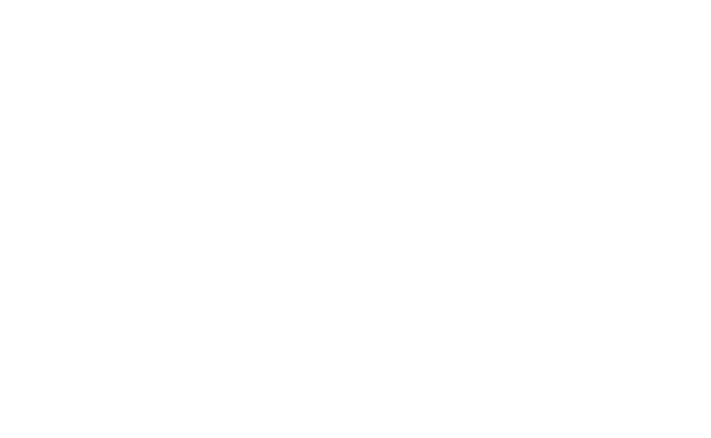
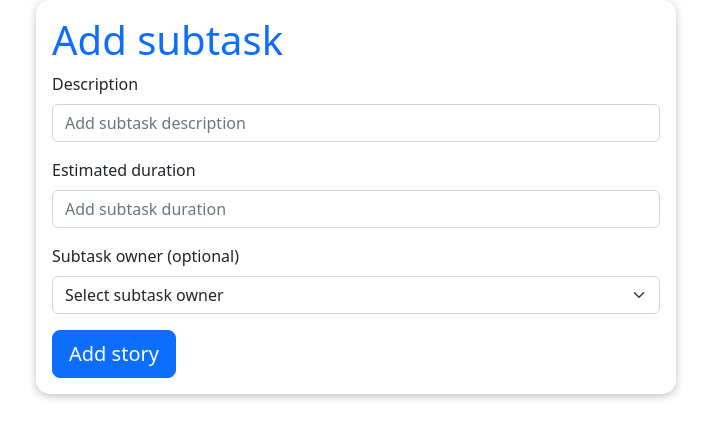
Before and after one commit to shanji97/SMRPOmarduk, a React (Create React App) app in the folder frontend/: page /add-subtask in a window 1280 px wide. Before the commit this address had no page. Shown: the top 438 px of the page, without its empty margins (284-995 px from the left). Built offline with nearby package versions, Linux system fonts and the light colour scheme.

Commit message:
add subtask form

```diff
--- a/frontend/src/App.tsx
+++ b/frontend/src/App.tsx
@@ -1,23 +1,25 @@
-import React, {Fragment} from 'react';
-import {BrowserRouter as Router, Routes, Route} from "react-router-dom";
-import './App.css';
+import React, { Fragment } from "react";
+import { BrowserRouter as Router, Routes, Route } from "react-router-dom";
+import "./App.css";
 import Home from "./pages/Home";
 import AddUser from "./pages/AddUser";
-import Login from './pages/Login';
-import ChangePassword from './pages/ChangePassword';
+import Login from "./pages/Login";
+import ChangePassword from "./pages/ChangePassword";
+import AddSubtask from "./pages/AddSubtask";
 
-import 'bootstrap/dist/css/bootstrap.min.css';
+import "bootstrap/dist/css/bootstrap.min.css";
 
 function App() {
   return (
     <Fragment>
       <Router>
-          <Routes>
-              <Route path='/' element={<Home />}/>
-              <Route path='/add-user' element={<AddUser />}/>
-              <Route path='/login' element={<Login />} />
-              <Route path='/change-password' element={<ChangePassword />} />
-          </Routes>
+        <Routes>
+          <Route path="/" element={<Home />} />
+          <Route path="/add-user" element={<AddUser />} />
+          <Route path="/login" element={<Login />} />
+          <Route path="/change-password" element={<ChangePassword />} />
+          <Route path="/add-subtask" element={<AddSubtask />} />
+        </Routes>
       </Router>
     </Fragment>
   );
--- /dev/null
+++ b/frontend/src/pages/AddSubtask.tsx
@@ -0,0 +1,105 @@
+import { useMemo, useState } from "react";
+import { Button } from "react-bootstrap";
+import Card from "../components/Card";
+import { Form } from "react-bootstrap";
+
+import classes from "./AddStory.module.css";
+import useValidateForm from "../hooks/useValidateForm";
+
+const AddSubtask = () => {
+  const [subtaskData, setSubtaskData] = useState({
+    description: "",
+    time: "",
+    ownerID: "",
+  });
+
+  // TODO get this from backend - this is just sample data
+  const allUsers: { id: string; name: string }[] = [
+    {
+      id: "asdsadsadadsa",
+      name: "Tim",
+    },
+    {
+      id: "zzzzzzzz",
+      name: "Jim",
+    },
+  ];
+
+  const [businessValueError, setBusinessValueError] = useState(false);
+
+  const { description, time, ownerID } = subtaskData;
+
+  const subtaskDataChangedHandler = (e: any) => {
+    console.log(e.target.name, e.target.value);
+    setSubtaskData((prevSubtaskData) => ({
+      ...prevSubtaskData,
+      [e.target.name]: e.target.value,
+    }));
+  };
+
+  const submitFormHandler = (e: React.FormEvent<HTMLFormElement>) => {
+    e.preventDefault();
+
+    // TODO send data to backend via service
+    console.log(subtaskData);
+
+    setSubtaskData({
+      description: "",
+      time: "",
+      ownerID: "",
+    });
+  };
+
+  return (
+    <Card>
+      <h1 className="text-primary">Add subtask</h1>
+      <Form onSubmit={submitFormHandler}>
+        <Form.Group className="mb-3" controlId="form-title">
+          <Form.Label>Description</Form.Label>
+          <Form.Control
+            placeholder="Add subtask description"
+            name="description"
+            value={description}
+            onChange={subtaskDataChangedHandler}
+          />
+        </Form.Group>
+
+        <Form.Group className="mb-3" controlId="form-title">
+          <Form.Label>Estimated duration</Form.Label>
+          <Form.Control
+            placeholder="Add subtask duration"
+            name="time"
+            value={time}
+            onChange={subtaskDataChangedHandler}
+          />
+        </Form.Group>
+
+        <Form.Group className="mb-3" controlId="form-priority">
+          <Form.Label>Subtask owner (optional)</Form.Label>
+          <Form.Select
+            aria-label="Select subtask owner"
+            onChange={subtaskDataChangedHandler}
+            value={ownerID}
+            name="ownerID"
+          >
+            <option value="">Select subtask owner</option>
+            {allUsers.map((user) => (
+              <option value={`${user.id}`}>{user.name}</option>
+            ))}
+          </Form.Select>
+        </Form.Group>
+
+        <Button
+          variant="primary"
+          type="submit"
+          size="lg"
+          //   disabled={!formIsValid}
+        >
+          Add story
+        </Button>
+      </Form>
+    </Card>
+  );
+};
+
+export default AddSubtask;
```
Also changed, not shown: frontend/src/pages/AddSubtask.module.css (added).
